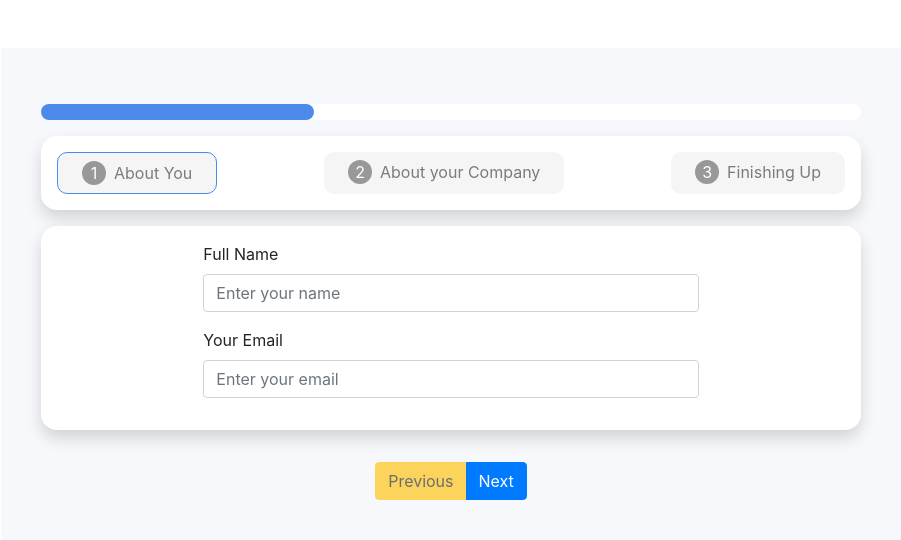
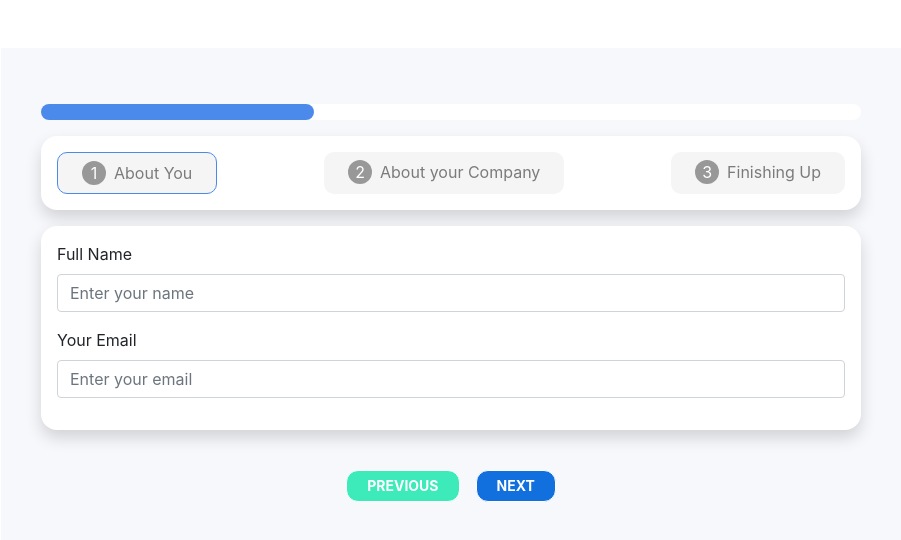
Before and after one commit to tushargugnani/vue-step-wizard, a Vue app: page / in a window 1280 px wide. Shown: the top 540 px of the page, without its empty margins (189-1090 px from the left). Built offline with nearby package versions, Linux system fonts and the light colour scheme.

Commit message:
remove bootstrap dependency and bug fixes

```diff
--- a/package.json
+++ b/package.json
@@ -29,7 +29,6 @@
   "main": "./dist/vue-step-wizard.common.js",
   "unpkg": "./dist/vue-step-wizard.common.min.js",
   "dependencies": {
-    "bootstrap": "^4.5.0",
     "core-js": "^2.6.5",
     "vue": "^2.6.10",
     "vuelidate": "^0.7.5"
--- a/src/components/FormWizard.vue
+++ b/src/components/FormWizard.vue
@@ -6,7 +6,7 @@
             </div>
         </div>
         <ul class="step-pills">
-            <li @click.prevent.stop="selectTab(index)" class="step-item" :class="tab.isActive ? 'active' : 'in-active'" v-for="(tab, index) in tabs" v-bind:key="`tab-${index}`">
+            <li @click.prevent.stop="selectTab(index)" class="step-item" :class="{ 'active': tab.isActive, 'validated': tab.isValidated }" v-for="(tab, index) in tabs" v-bind:key="`tab-${index}`">
                 <a class="step-link" href="#">
                         <span class="tabStatus">{{index+1}} </span>
                         <span class="tabLabel">{{tab.title}}</span>
@@ -15,21 +15,19 @@
         </ul>
         </div>
         <div class="step-body">
-        <div class="col-lg-8 mx-auto">
             <form>
                 <slot></slot>
             </form>
         </div>
-        </div>
-        <div class="step-footer text-center">
+        <div class="step-footer">
             <div class="btn-group" role="group">
                 <template v-if="!submitSuccess">
-                  <button @click="previousTab" :disabled="currentTab === 0" class="btn btn-warning">Previous</button>
-                  <button @click="nextTab" v-if="currentTab < totalTabs - 1" class="btn btn-primary">Next</button>
-                  <button @click="onSubmit" v-if="currentTab === totalTabs - 1" class="btn btn-success">Submit</button>
+                  <button @click="previousTab" :disabled="currentTab === 0" class="step-button step-button-previous">Previous</button>
+                  <button @click="nextTab" v-if="currentTab < totalTabs - 1" class="step-button step-button-next">Next</button>
+                  <button @click="onSubmit" v-if="currentTab === totalTabs - 1" class="step-button step-button-submit">Submit</button>
                 </template>
                 <template v-else>
-                  <button @click="reset" class="btn btn-info">Reset</button>
+                  <button @click="reset" class="step-button step-button-reset">Reset</button>
                 </template>
             </div>
         </div>
@@ -47,18 +45,33 @@ export default {
             storeState: store.state,
             submitSuccess : false,
             progress: 0,
+            isValidationSupport: false
         }
     },
     mounted(){
             this.tabs = this.$children;
             this.totalTabs = this.tabs.length;
             this.currentTab = this.tabs.findIndex((tab) => tab.isActive === true);
-            if(this.currentTab === -1 && this.totalTabs > 0){  //Select first tab if none is marked selected
+
+            //Select first tab if none is marked selected
+            if(this.currentTab === -1 && this.totalTabs > 0){
                 this.tabs[0].isActive = true;
                 this.currentTab = 0;
             }
+
+            //Setup Initial Progress
             this.progress = ((this.currentTab + 1) / this.totalTabs * 100);
+
     },
+
+    updated(){
+        /*
+          Using this lifehook - since store variable gets updated after component is mounted
+          isValidationSupport checks if user is looking to perform validation on each step
+        */
+        this.isValidationSupport = (Object.keys(this.storeState.v).length !== 0 && this.storeState.v.constructor === Object) ? true : false;
+    },
+
     methods:{
         previousTab(){
             this._switchTab(this.currentTab - 1);
@@ -78,9 +91,17 @@ export default {
         },
 
         reset(){
+
+           this.tabs.forEach(tab => {
+             tab.isActive = false;
+             tab.isValidated = false;
+           });
+
            this._switchTab(0);
            this.submitSuccess = false;
            this.storeState.v.$reset();
+
+           this.$emit('onReset');
         },
 
         changeStatus(){
@@ -93,6 +114,10 @@ export default {
             }
 
             if(this._validateCurrentTab() === false){
+                return;
+            }
+
+            if(this.tabs[index - 1].isValidated === false){
                 return;
             }
 
@@ -120,14 +145,17 @@ export default {
         },
 
         _validateCurrentTab(){
-            if(Object.keys(this.storeState.v).length === 0 && this.storeState.v.constructor === Object)  //Check if user wants to validate and meaningful validation rules exists
+            if(!this.isValidationSupport)  //Check if user wants to validate
                 return true;
 
             this.storeState.v.$touch();
 
             if (this.storeState.v.$invalid) {
+                this.tabs[this.currentTab].isValidated = false;
                 return false;
             }
+
+            this.tabs[this.currentTab].isValidated = true;
 
             return true;
         }
@@ -141,18 +169,7 @@ export default {
 }
 </script>
 <style>
-    .slide-leave-active,
-    .slide-enter-active {
-        transition: 1s;
-    }
-    .slide-enter {
-        opacity: 0;
-        transform: translate(100%, 0);
-    }
-    .slide-leave-to {
-        opacity: 0;
-        transform: translate(-100%, 0);
-    }
+
   .progressbar {
     transition: width 1s ease;
   }
@@ -201,8 +218,12 @@ export default {
      color: #7B7B7B;
    }
 
-    .step-pills .step-item.active{
+   .step-pills .step-item.active{
       border: 1px solid #4B8AEB;
+   }
+
+   .step-pills .step-item.validated{
+      border: 1px solid #008011;
    }
 
    .step-body{
@@ -218,7 +239,43 @@ export default {
      padding: 1rem;
      border-radius: 1rem;
      margin: 1rem 0rem;
+     text-align: center;
    }
+
+  .step-button{
+    font-weight: 700;
+    line-height: 1;
+    text-transform: uppercase;
+    position: relative;
+    max-width: 30rem;
+    text-align: center;
+    border: 1px solid;
+    border-radius: 12px;
+    color: #22292f;
+    color: rgba(34,41,47,var(--text-opacity));
+    padding: 0.5rem 1.25rem;
+    font-size: .875rem;
+    margin: 0.5rem;
+    color: #fff;
+    outline: none !important;
+    box-shadow: none !important;
+  }
+
+  .step-button-next{
+    background-color: #126fde;
+  }
+
+  .step-button-previous{
+    background-color: #3deaba;
+  }
+
+  .step-button-submit{
+    background-color: #4fa203;
+  }
+
+  .step-button-reset{
+    background-color: #037da2;
+  }
 
   /** Wizard Ends */
   .tabStatus{
@@ -233,8 +290,5 @@ export default {
       border-radius: 50%;
   }
 
-  .nav-pills .nav-item{
-      margin: 0px 10px;
-  }
 
 </style>
--- a/src/components/TabContent.vue
+++ b/src/components/TabContent.vue
@@ -19,6 +19,7 @@ export default {
     data(){
         return{
             isActive: false,
+            isValidated : false,
         }
     },
     created(){
--- a/src/demos/SimpleStepper.vue
+++ b/src/demos/SimpleStepper.vue
@@ -1,5 +1,5 @@
 <template>
-    <form-wizard ref="formwizard" @onComplete="onComplete" @onNextStep="nextStep" @onPreviousStep="previousStep">
+    <form-wizard ref="formwizard" @onComplete="onComplete" @onNextStep="nextStep" @onPreviousStep="previousStep" @onReset="reset">
         <tab-content title="About You" :selected="true">
             <div class="form-group">
                 <label for="fullName">Full Name</label>
@@ -96,6 +96,12 @@ export default {
             this.$refs.formwizard.changeStatus();
         },
 
+        reset(){
+            for(let field in this.formData){
+                this.formData[field] = null;
+            }
+        },
+
         nextStep(){
             //alert("On Next Step");
         },
```
